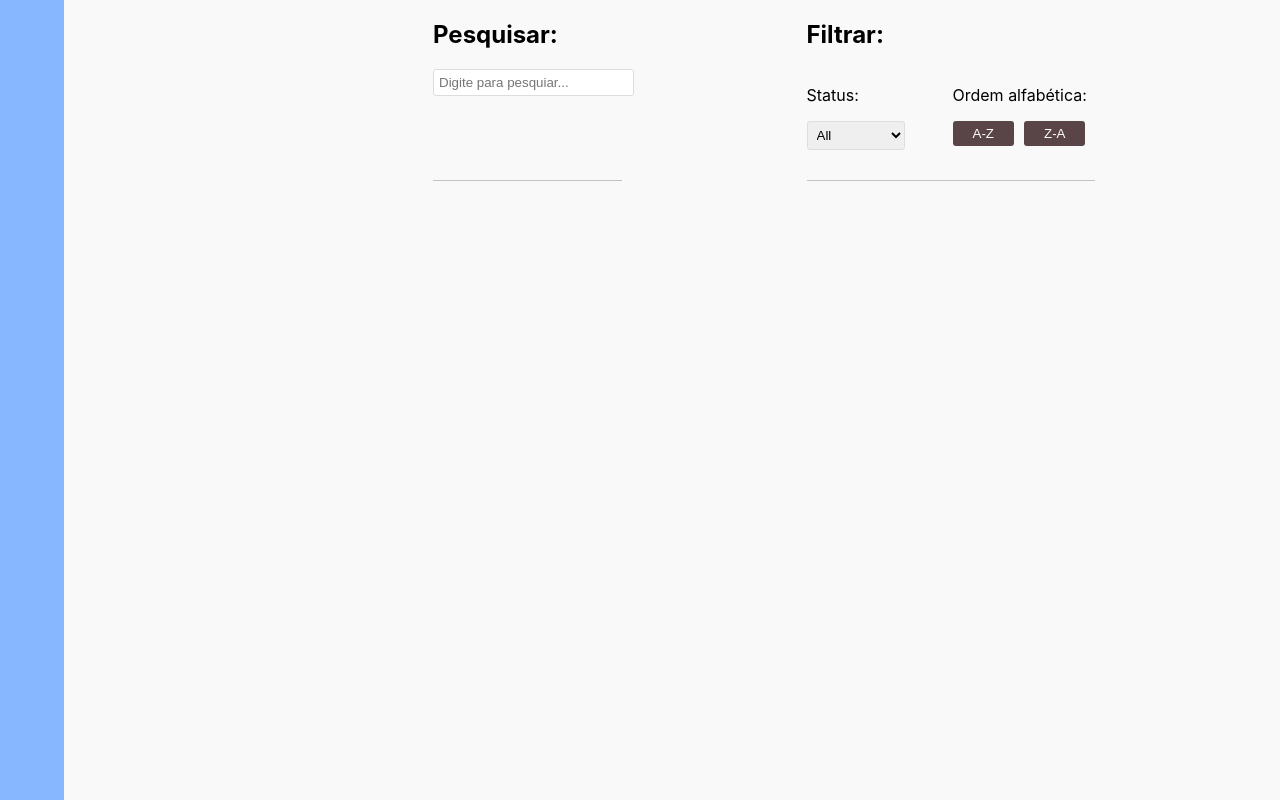
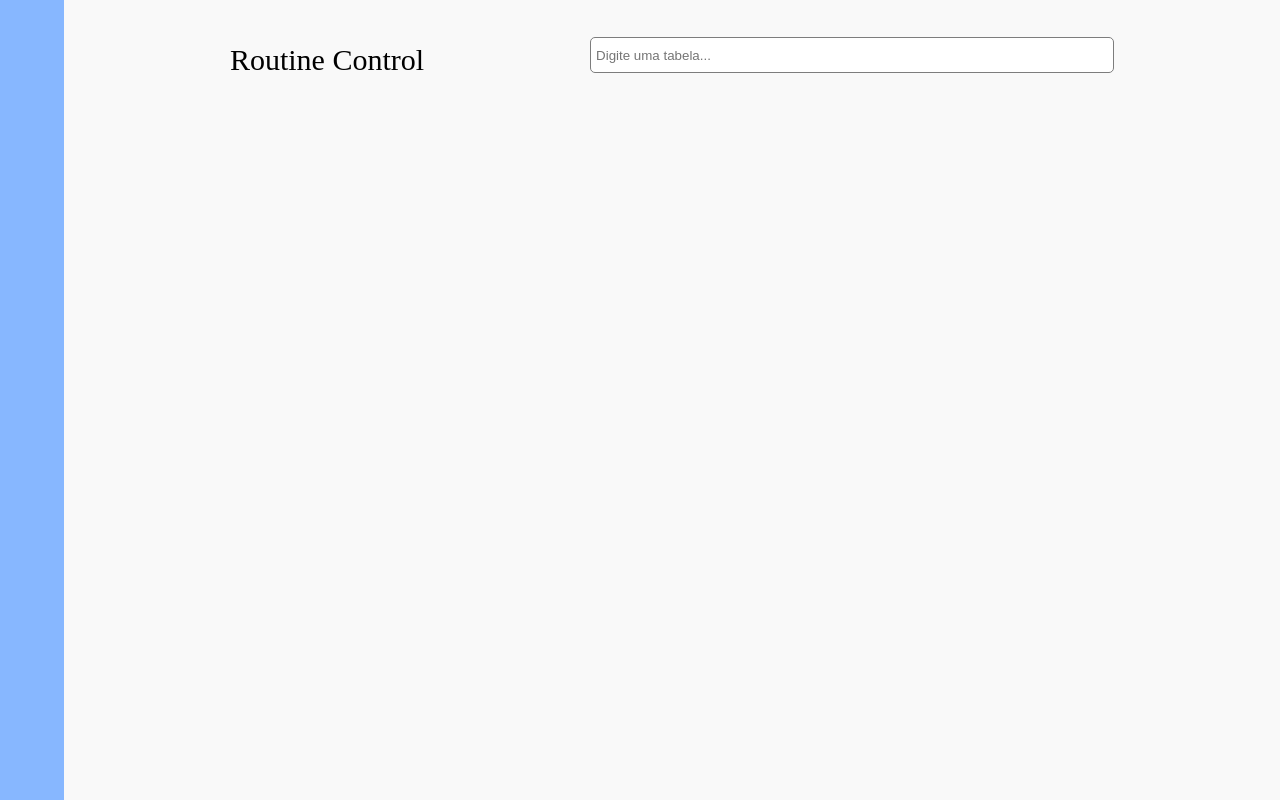
Before and after one commit to AnaJuliaMM/TASK_LAB, a React (Create React App) app in the folder to-do/: page / in a window 1280 px wide. Built offline with nearby package versions, Linux system fonts and the light colour scheme.

Commit message:
feat (header): built header structure with logo and search

```diff
--- a/to-do/src/components/header/Header.css
+++ b/to-do/src/components/header/Header.css
@@ -1,5 +1,20 @@
 header{
     display: flex;
+    align-items: center ;
+    justify-content: space-evenly;
     width: 100%;
-    justify-content: space-evenly;
+    height: 15vh;
+
 }
+.logo h1{
+    display: flex;
+    flex-direction: column;
+    justify-content: center;
+    flex-shrink: 0;
+    color: #000;
+    font-family:  'Seaweed Script';
+    font-size: 30px;
+    font-style: normal;
+    font-weight: 400;
+    line-height: normal;
+}
--- a/to-do/src/components/header/Header.jsx
+++ b/to-do/src/components/header/Header.jsx
@@ -5,9 +5,11 @@ import './Header.css'
 export default function Header() {
   return (
     <header>
-        <div className='logo'></div>
+        <div className='logo'>
+          <h1>Routine Control</h1>
+        </div>
         <Search/>
-        <Filter/>
+
     </header>
   )
 }
--- a/to-do/src/components/search/Search.css
+++ b/to-do/src/components/search/Search.css
@@ -1,6 +1,19 @@
-.search{
-    border-bottom: 1px solid #5555;
-    margin-bottom: 20px;
-    padding-bottom: 20px;
-
+.search input{
+    border-radius: 5px;
+    border: 1px solid hsl(0, 0%, 49%);
+    background: #FFF;
+    width: 40vw;
+    height: 3vh;
 }
+.search-box::after {
+    content: "";
+    position: absolute;
+    right: 10px;
+    top: 50%;
+    transform: translateY(-50%);
+    width: 20px; /* Ajuste conforme o tamanho do ícone */
+    height: 20px; /* Ajuste conforme o tamanho do ícone */
+    background: url('../../img/icon-search.png') center center no-repeat;
+    background-size: cover;
+    cursor: pointer;
+  }
--- a/to-do/src/components/search/Search.jsx
+++ b/to-do/src/components/search/Search.jsx
@@ -3,12 +3,11 @@ import './Search.css';
 const Search = ({search, setSearch}) => {
   return (
     <div className="search">
-        <h2>Pesquisar:</h2>
         <input
         type="text"
         value= {search}
         onChange={(e)=> setSearch(e.target.value)}
-        placeholder="Digite para pesquiar..."
+        placeholder="Digite uma tabela..."
         ></input>
     </div>
   )
```
Also changed, not shown: to-do/src/img/icon-search.png (added).
